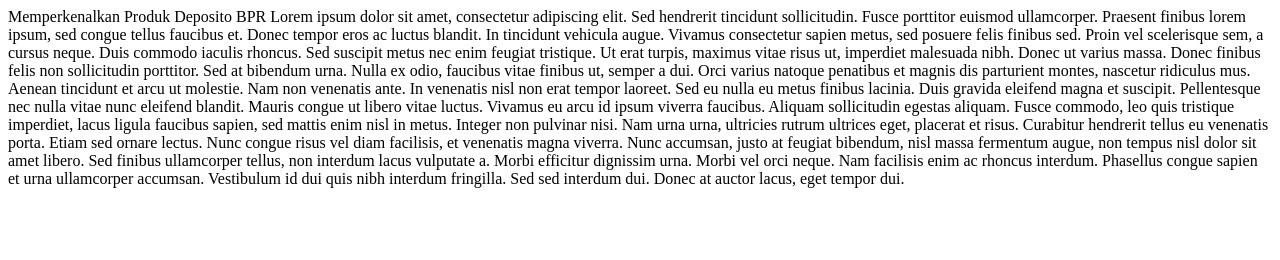
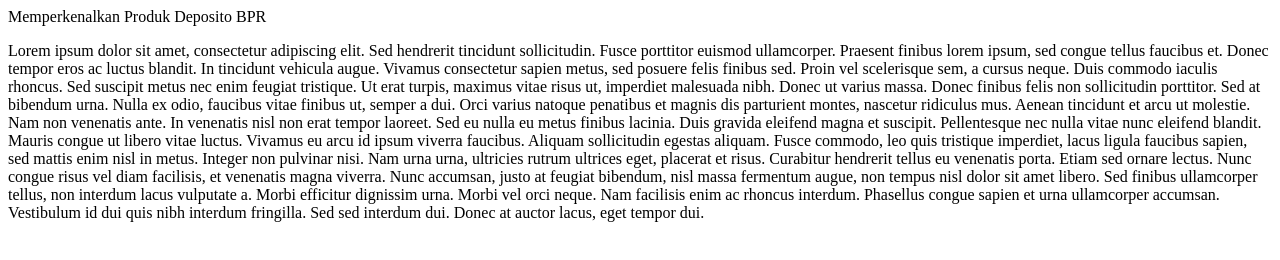
Before and after one commit to komunal-it/depositobpr, a plain HTML site: page index.html in a window 1280 px wide. Drawn offline with Linux system fonts and the light colour scheme.

Commit message:
Update index.html

```diff
--- a/index.html
+++ b/index.html
@@ -1,10 +1,8 @@
 <html>
 <body>
-Memperkenalkan Produk Deposito BPR
-Lorem ipsum dolor sit amet, consectetur adipiscing elit. Sed hendrerit tincidunt sollicitudin. Fusce porttitor euismod ullamcorper. Praesent finibus lorem ipsum, sed congue tellus faucibus et. Donec tempor eros ac luctus blandit. In tincidunt vehicula augue. Vivamus consectetur sapien metus, sed posuere felis finibus sed. Proin vel scelerisque sem, a cursus neque. Duis commodo iaculis rhoncus. Sed suscipit metus nec enim feugiat tristique. Ut erat turpis, maximus vitae risus ut, imperdiet malesuada nibh. Donec ut varius massa. Donec finibus felis non sollicitudin porttitor. Sed at bibendum urna. Nulla ex odio, faucibus vitae finibus ut, semper a dui. Orci varius natoque penatibus et magnis dis parturient montes, nascetur ridiculus mus.
-
+  <p>Memperkenalkan Produk Deposito BPR</p>
+<p>Lorem ipsum dolor sit amet, consectetur adipiscing elit. Sed hendrerit tincidunt sollicitudin. Fusce porttitor euismod ullamcorper. Praesent finibus lorem ipsum, sed congue tellus faucibus et. Donec tempor eros ac luctus blandit. In tincidunt vehicula augue. Vivamus consectetur sapien metus, sed posuere felis finibus sed. Proin vel scelerisque sem, a cursus neque. Duis commodo iaculis rhoncus. Sed suscipit metus nec enim feugiat tristique. Ut erat turpis, maximus vitae risus ut, imperdiet malesuada nibh. Donec ut varius massa. Donec finibus felis non sollicitudin porttitor. Sed at bibendum urna. Nulla ex odio, faucibus vitae finibus ut, semper a dui. Orci varius natoque penatibus et magnis dis parturient montes, nascetur ridiculus mus.
 Aenean tincidunt et arcu ut molestie. Nam non venenatis ante. In venenatis nisl non erat tempor laoreet. Sed eu nulla eu metus finibus lacinia. Duis gravida eleifend magna et suscipit. Pellentesque nec nulla vitae nunc eleifend blandit. Mauris congue ut libero vitae luctus. Vivamus eu arcu id ipsum viverra faucibus. Aliquam sollicitudin egestas aliquam. Fusce commodo, leo quis tristique imperdiet, lacus ligula faucibus sapien, sed mattis enim nisl in metus. Integer non pulvinar nisi. Nam urna urna, ultricies rutrum ultrices eget, placerat et risus. Curabitur hendrerit tellus eu venenatis porta. Etiam sed ornare lectus.
-
-Nunc congue risus vel diam facilisis, et venenatis magna viverra. Nunc accumsan, justo at feugiat bibendum, nisl massa fermentum augue, non tempus nisl dolor sit amet libero. Sed finibus ullamcorper tellus, non interdum lacus vulputate a. Morbi efficitur dignissim urna. Morbi vel orci neque. Nam facilisis enim ac rhoncus interdum. Phasellus congue sapien et urna ullamcorper accumsan. Vestibulum id dui quis nibh interdum fringilla. Sed sed interdum dui. Donec at auctor lacus, eget tempor dui.
+Nunc congue risus vel diam facilisis, et venenatis magna viverra. Nunc accumsan, justo at feugiat bibendum, nisl massa fermentum augue, non tempus nisl dolor sit amet libero. Sed finibus ullamcorper tellus, non interdum lacus vulputate a. Morbi efficitur dignissim urna. Morbi vel orci neque. Nam facilisis enim ac rhoncus interdum. Phasellus congue sapien et urna ullamcorper accumsan. Vestibulum id dui quis nibh interdum fringilla. Sed sed interdum dui. Donec at auctor lacus, eget tempor dui. </p>
 </body>
 </html>
```
